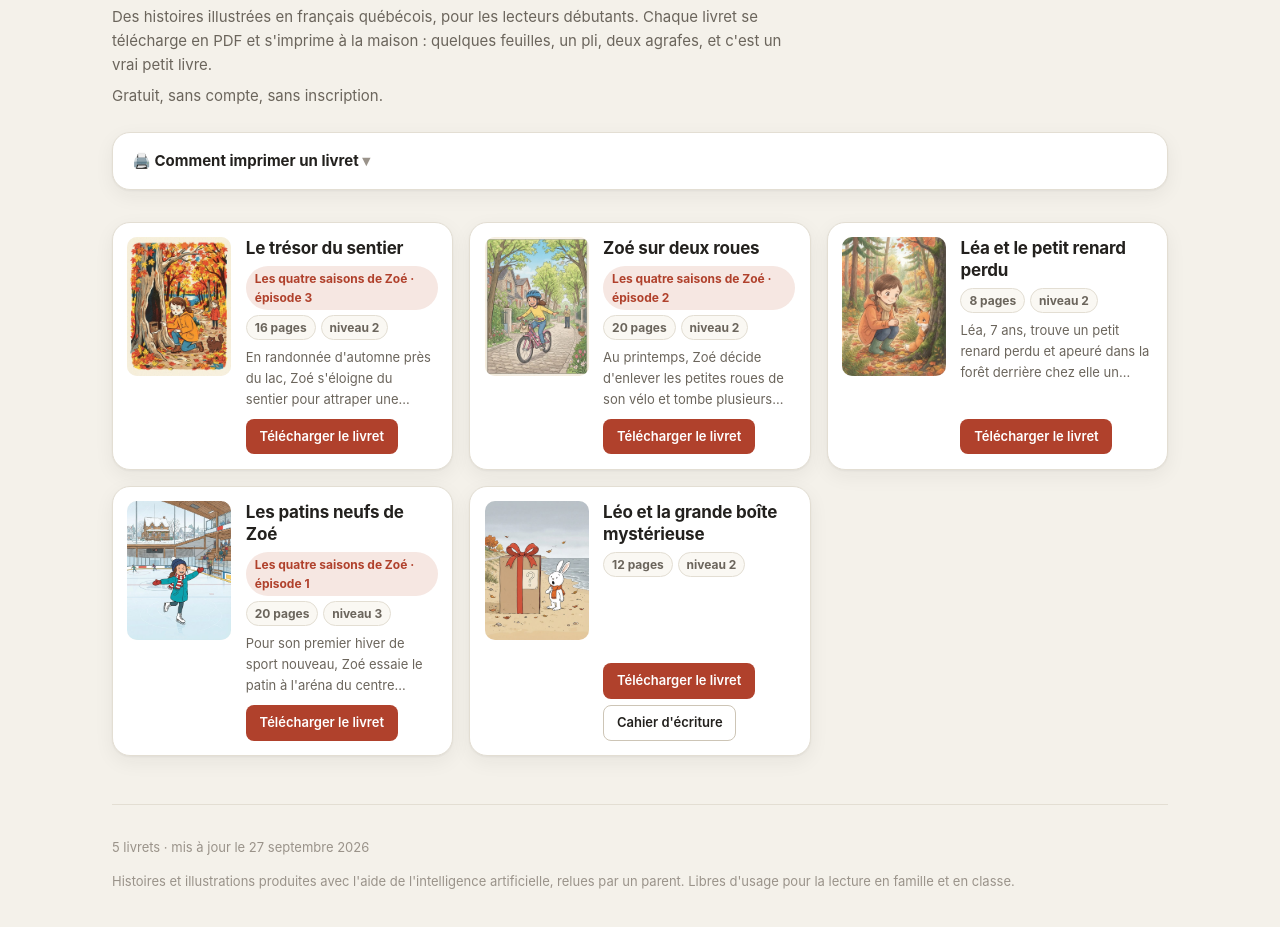
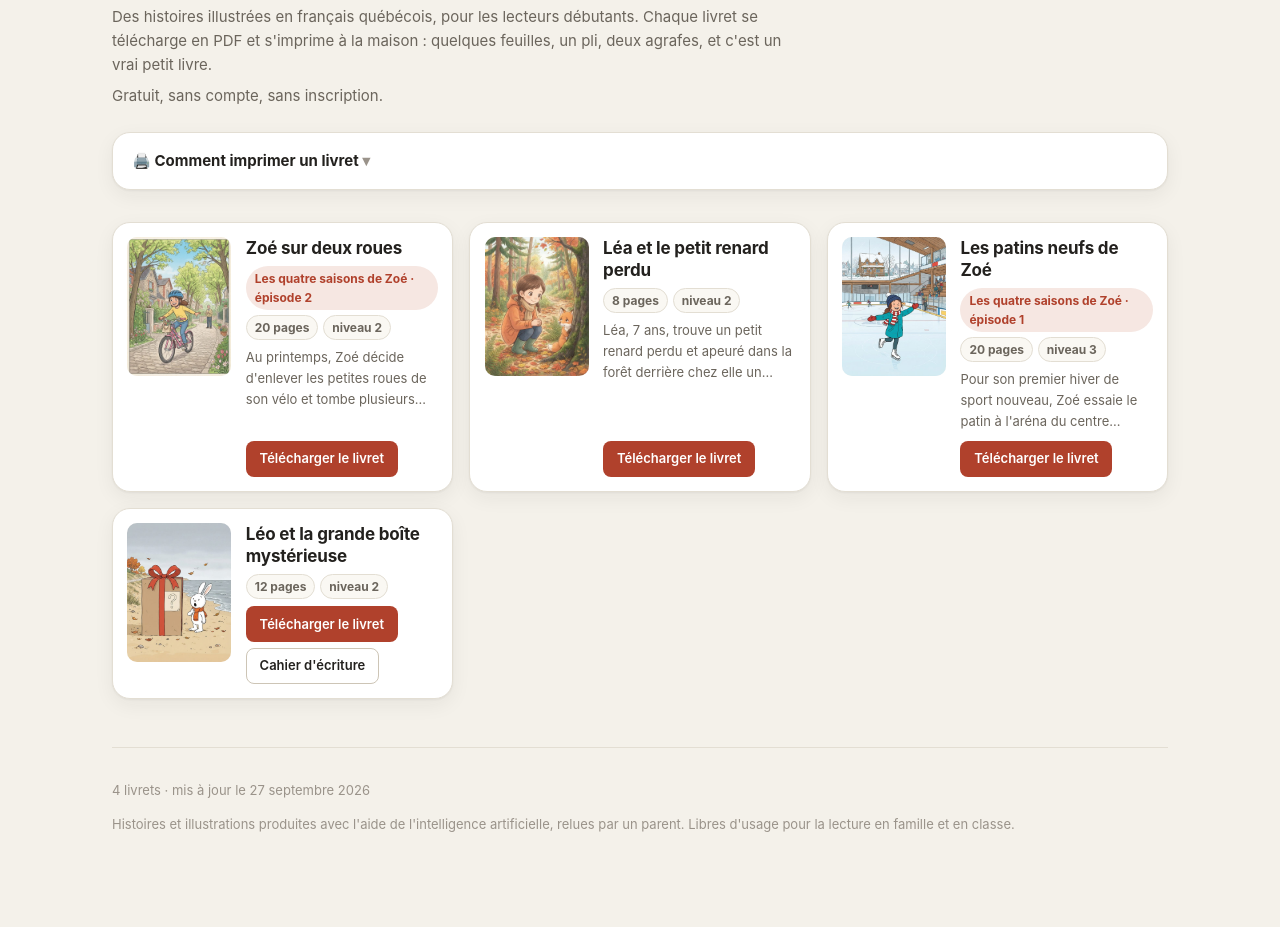
Before and after one commit to molivierbergeron/petits-livres, a plain HTML site: page index.html in a window 1280 px wide. Shown: the part 91-1018 px from the top of the page. Drawn offline with Linux system fonts and the light colour scheme.

Commit message:
retiré : histoires/zoe-03-le-tresor-du-sentier — 27 septembre 2026

```diff
--- a/index.html
+++ b/index.html
@@ -109,20 +109,6 @@
 
   <div class="rayon">
       <article class="livre">
-        <div class="couv"><img src="livrets/histoires--zoe-03-le-tresor-du-sentier.jpg" alt="" loading="lazy"></div>
-        <div class="corps">
-          <h2>Le trésor du sentier</h2>
-          <div class="etqs"><span class="etq serie">Les quatre saisons de Zoé · épisode 3</span><span class="etq">16 pages</span><span class="etq">niveau 2</span></div>
-          <p class="resume">En randonnée d&#x27;automne près du lac, Zoé s&#x27;éloigne du sentier pour attraper une feuille parfaite et se retrouve seule dans la forêt. En restant calme, elle découvre un vieux tronc creux qui cache une petite boîte-trésor laissée par d&#x27;autres marcheurs, y dépose sa feuille et son geste avant de retrouver Nadia et Grand-papa Gilles et de rentrer raconter son aventure à Réglisse.</p>
-          <div class="liens">
-            <a class="bouton" href="livrets/histoires--zoe-03-le-tresor-du-sentier.pdf" download
-               data-livre="histoires--zoe-03-le-tresor-du-sentier" data-type="livret"
-               title="Livret prêt à plier : imprimez recto verso, côté court, échelle 100 %">Télécharger le livret</a>
-
-          </div>
-        </div>
-      </article>
-      <article class="livre">
         <div class="couv"><img src="livrets/histoires--zoe-02-zoe-sur-deux-roues.jpg" alt="" loading="lazy"></div>
         <div class="corps">
           <h2>Zoé sur deux roues</h2>
@@ -181,7 +167,7 @@
   </div>
 
   <footer>
-    <p>5 livrets ·
+    <p>4 livrets ·
        mis à jour le 27 septembre 2026</p>
     <p>Histoires et illustrations produites avec l'aide de l'intelligence
       artificielle, relues par un parent. Libres d'usage pour la lecture en
```
Also changed, not shown: livres.json (+0 -9 lines), livrets/histoires--zoe-03-le-tresor-du-sentier.jpg (deleted), 1 other file.
